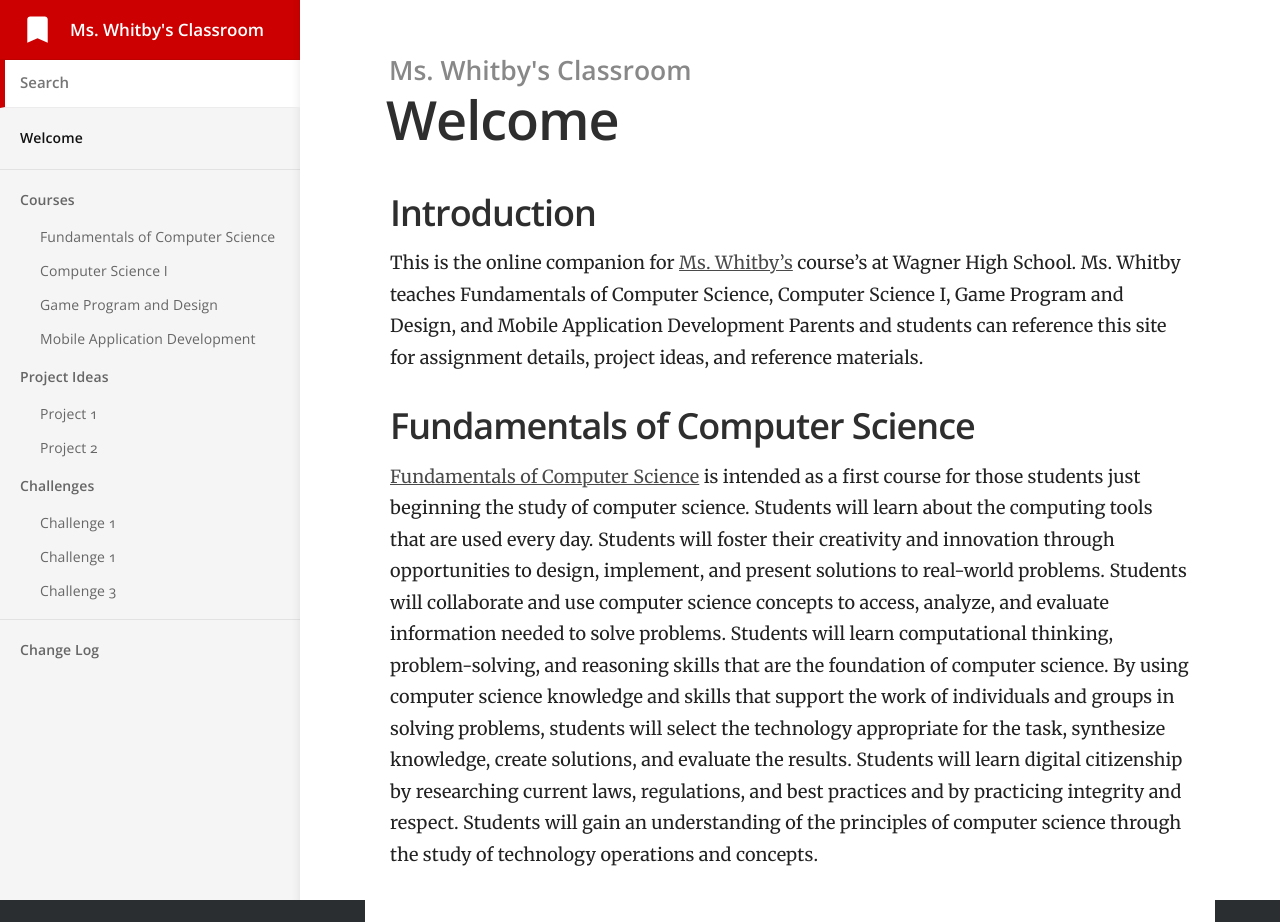
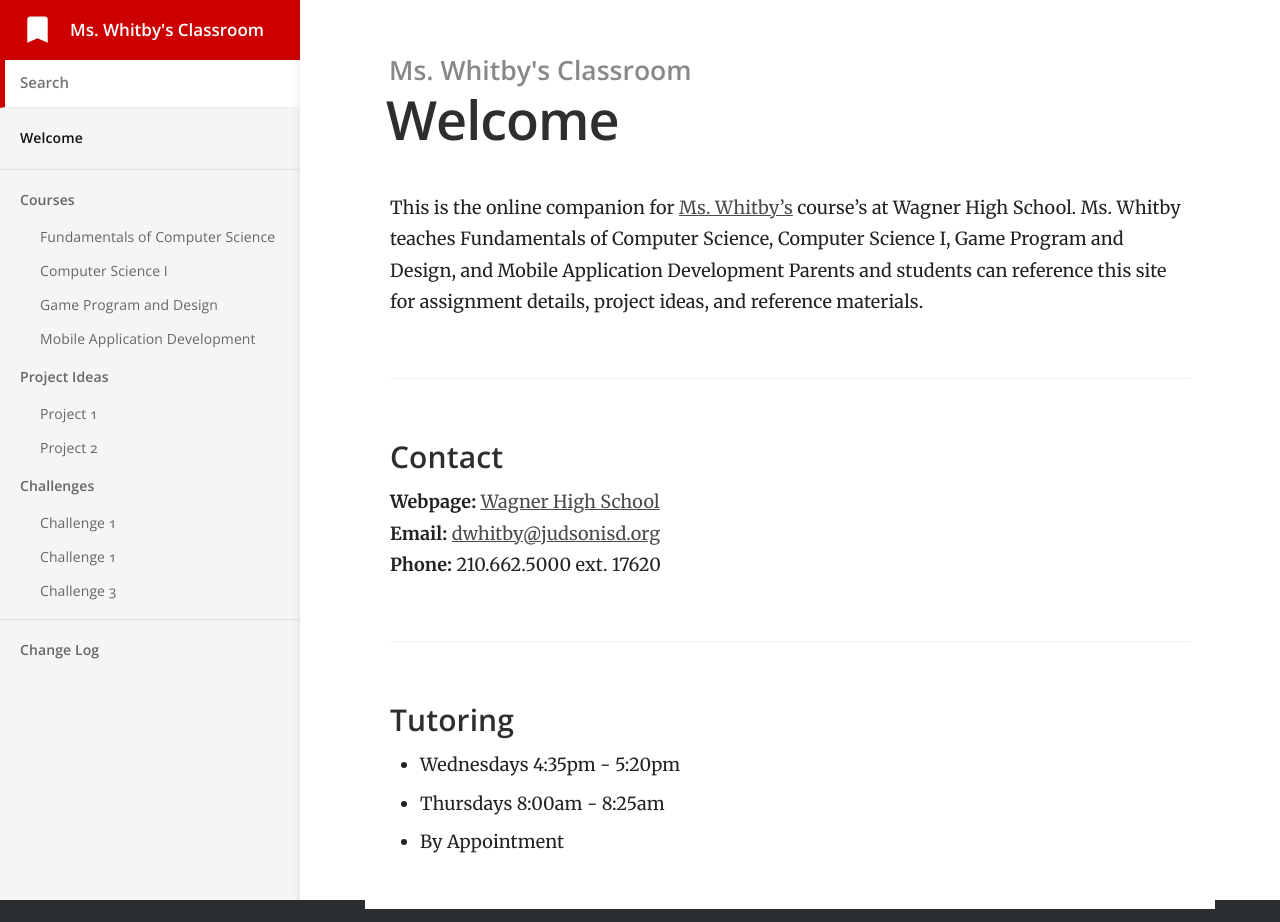
Before and after one commit to mswhitby/classroom, a Jekyll site: the page built from index.md, in a window 1280 px wide. Built offline with Jekyll 4.4.1, drawn with Linux system fonts in a browser that asks for light colours.

Commit message:
Updated website

```diff
--- a/index.md
+++ b/index.md
@@ -2,9 +2,14 @@
 title: Welcome
 ---
 
-## Introduction
-
 This is the online  companion for [Ms. Whitby’s](https://www.judsonisd.org/Domain/6785) course's at Wagner High School. Ms. Whitby teaches Fundamentals of Computer Science, Computer Science I, Game Program and Design, and Mobile Application Development Parents and students can reference this site for assignment details, project ideas, and reference materials.
 
-## Fundamentals of Computer Science
-[Fundamentals of Computer Science](https://texreg.sos.state.tx.us/public/readtac$ext.TacPage?sl=R&app=9&p_dir=&p_rloc=&p_tloc=&p_ploc=&pg=1&p_tac=&ti=19&pt=2&ch=127&rl=788) is intended as a first course for those students just beginning the study of computer science. Students will learn about the computing tools that are used every day. Students will foster their creativity and innovation through opportunities to design, implement, and present solutions to real-world problems. Students will collaborate and use computer science concepts to access, analyze, and evaluate information needed to solve problems. Students will learn computational thinking, problem-solving, and reasoning skills that are the foundation of computer science. By using computer science knowledge and skills that support the work of individuals and groups in solving problems, students will select the technology appropriate for the task, synthesize knowledge, create solutions, and evaluate the results. Students will learn digital citizenship by researching current laws, regulations, and best practices and by practicing integrity and respect. Students will gain an understanding of the principles of computer science through the study of technology operations and concepts.
+### Contact
+**Webpage:** [Wagner High School](https://judsonisd.org/domain/6785)<br>
+**Email:** <dwhitby@judsonisd.org><br>
+**Phone:** 210.662.5000 ext. 17620<br>
+
+### Tutoring
+- Wednesdays 4:35pm - 5:20pm
+- Thursdays 8:00am - 8:25am
+- By Appointment
```
Also changed, not shown: _docs/courses/cs1.md (+1 -1 lines), _docs/courses/gpd.md (+1 -2 lines), _docs/courses/mad.md (+1 -1 lines).
